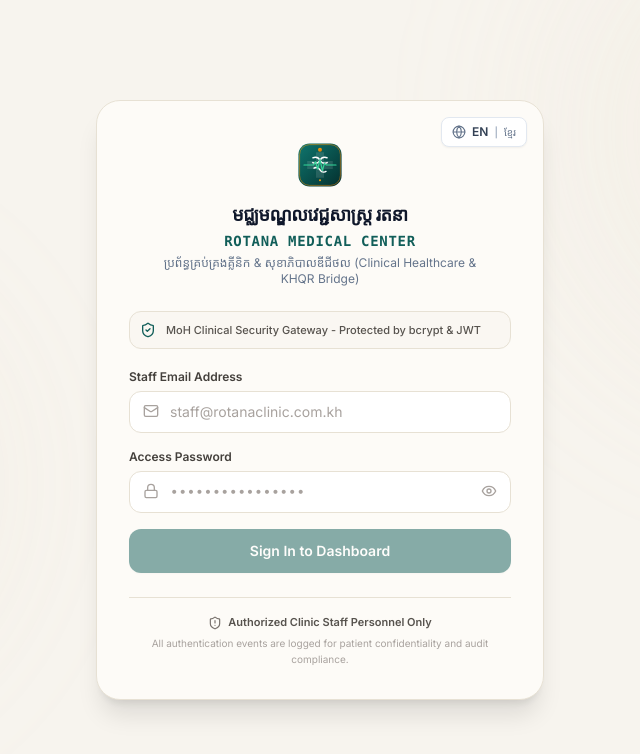
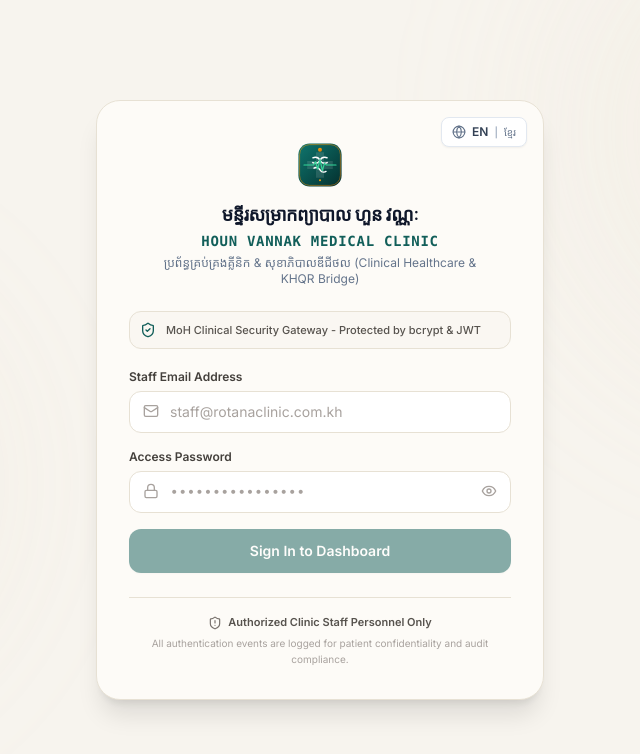
Before and after one commit to Rotananob/Clinic_systems, a Next.js app in the folder frontend/: page /login in a window 1280 px wide. Shown: the top 754 px of the page, without its empty margins (320-960 px from the left). Built offline with nearby package versions, Linux system fonts and the light colour scheme; a web font is replaced by a local one.

Commit message:
feat(branding): update official clinic branding to ពេទ្យ ហួន វណ្ណៈ (Houn Vannak Clinic)

```diff
--- a/frontend/src/app/certificates/page.tsx
+++ b/frontend/src/app/certificates/page.tsx
@@ -28,7 +28,7 @@
     age: '28',
     gender: 'Male (ប្រុស)',
     nationalId: '010293847',
-    doctorName: 'Dr. Heng Rotana (វេជ្ជ. ហេង រតនា)',
+    doctorName: 'Dr. Houn Vannak (វេជ្ជ. ហួន វណ្ណៈ)',
     doctorLicense: 'MOH-DOC-9842',
     diagnosis: 'Acute Upper Respiratory Tract Infection (J06.9) with Moderate Fever',
     daysOff: '3',
@@ -89,7 +89,7 @@
           <table style="border: none; margin: 0;">
             <tr style="border: none;">
               <td style="border: none; padding: 0;">
-                <div style="font-size: 14pt; font-weight: bold; color: #0f766e;">ROTANA MEDICAL CLINIC</div>
+                <div style="font-size: 14pt; font-weight: bold; color: #0f766e;">មន្ទីរសម្រាកព្យាបាល ហួន វណ្ណៈ (HOUN VANNAK CLINIC)</div>
                 <div style="font-size: 9pt; color: #64748b;">MOH License No: 1842/26 • Phnom Penh, Cambodia</div>
               </td>
               <td style="border: none; padding: 0; text-align: right; font-size: 9.5pt; color: #475569;">
--- a/frontend/src/app/layout.tsx
+++ b/frontend/src/app/layout.tsx
@@ -3,7 +3,7 @@
 import { AppShell } from '../components/layout/AppShell';
 
 export const metadata: Metadata = {
-  title: 'Rotana Clinic Management System',
+  title: 'ពេទ្យ ហួន វណ្ណៈ - ប្រព័ន្ធគ្រប់គ្រងគ្លីនិក (Houn Vannak Clinic)',
   description: 'Enterprise Clinic Management with Real-time KHQR Bridge and Local-First Offline Sync',
   manifest: '/manifest.json',
   icons: {
@@ -13,7 +13,7 @@
   appleWebApp: {
     capable: true,
     statusBarStyle: 'default',
-    title: 'Rotana Clinic',
+    title: 'ពេទ្យ ហួន វណ្ណៈ',
   },
 };
 
--- a/frontend/src/components/common/ClinicLogo.tsx
+++ b/frontend/src/components/common/ClinicLogo.tsx
@@ -144,10 +144,10 @@
         </div>
         <div className="text-left">
           <div className="text-[13px] font-bold text-slate-900 leading-tight tracking-wide font-sans">
-            មជ្ឈមណ្ឌលវេជ្ជសាស្ត្រ រតនា
+            មន្ទីរសម្រាកព្យាបាល ហួន វណ្ណៈ
           </div>
           <div className="text-xs font-bold text-slate-800 tracking-wider font-mono uppercase">
-            ROTANA MEDICAL CENTER & POLYCLINIC
+            HOUN VANNAK MEDICAL CLINIC & POLYCLINIC
           </div>
           <div className="text-[10px] text-slate-500 font-sans mt-0.5">
             Ministry of Health Reg. No: MOH-KHM-2026-9908 • 24/7 Outpatient & Emergency
@@ -165,10 +165,10 @@
         </div>
         <div className="min-w-0 flex-1">
           <div className="text-xs font-bold text-slate-900 truncate leading-tight">
-            មជ្ឈមណ្ឌល រតនា
+            ពេទ្យ ហួន វណ្ណៈ
           </div>
           <div className="text-[11px] font-bold text-teal-800 font-mono tracking-tight truncate">
-            ROTANA CLINIC
+            HOUN VANNAK CLINIC
           </div>
           <div className="text-[10px] text-slate-400 truncate">Smart Health & KHQR</div>
         </div>
@@ -183,10 +183,10 @@
           <EmblemSvg />
         </div>
         <div className="text-base sm:text-lg font-bold text-slate-900 tracking-tight">
-          មជ្ឈមណ្ឌលវេជ្ជសាស្ត្រ រតនា
+          មន្ទីរសម្រាកព្យាបាល ហួន វណ្ណៈ
         </div>
         <div className="text-xs sm:text-sm font-semibold text-teal-800 font-mono tracking-wider uppercase mt-0.5">
-          ROTANA MEDICAL CENTER
+          HOUN VANNAK MEDICAL CLINIC
         </div>
         {showSubtitle && (
           <p className="text-[11px] sm:text-xs text-slate-500 mt-1 max-w-xs">
@@ -206,14 +206,14 @@
       <div className="min-w-0">
         <div className="flex items-center gap-1.5">
           <span className="font-bold text-slate-900 leading-tight text-xs sm:text-sm tracking-tight truncate">
-            មជ្ឈមណ្ឌល រតនា
+            ពេទ្យ ហួន វណ្ណៈ
           </span>
           <span className="hidden lg:inline-block px-1.5 py-0.2 rounded bg-teal-50 border border-teal-200 text-[9px] font-mono font-bold text-teal-800 uppercase">
-            POLYCLINIC
+            CLINIC
           </span>
         </div>
         <div className="text-[10px] sm:text-[11px] text-slate-500 font-medium leading-tight hidden min-[400px]:block truncate max-w-[150px]">
-          Rotana Medical
+          Houn Vannak Medical
         </div>
       </div>
     </div>
--- a/frontend/src/lib/invoiceTemplate.ts
+++ b/frontend/src/lib/invoiceTemplate.ts
@@ -61,8 +61,8 @@
   showItemizedServices: true,
   showKhrEquivalent: true,
 
-  footerNoteEn: 'Thank you for choosing Rotana Clinic. Wish you a speedy recovery!',
-  footerNoteKh: 'សូមអរគុណចំពោះការជឿទុកចិត្ត! សូមជូនពរលោកអ្នកឆាប់ជាសះស្បើយ!',
+  footerNoteEn: 'Thank you for choosing Houn Vannak Clinic. Wish you a speedy recovery!',
+  footerNoteKh: 'សូមអរគុណចំពោះការជឿទុកចិត្តលើ ពេទ្យ ហួន វណ្ណៈ! សូមជូនពរលោកអ្នកឆាប់ជាសះស្បើយ!',
   showFooterSignatureLine: false,
   showKhqrOnReceipt: false,
   showAbaReference: true,
--- a/frontend/src/locales/en.ts
+++ b/frontend/src/locales/en.ts
@@ -56,7 +56,7 @@
   },
   auth: {
     portalTitle: 'Staff Portal Login',
-    portalSubtitle: 'Rotana Medical Center & Polyclinic',
+    portalSubtitle: 'Houn Vannak Medical Clinic & Polyclinic',
     emailLabel: 'Staff Email Address',
     passwordLabel: 'Access Password',
     signInBtn: 'Sign In to Dashboard',
@@ -160,7 +160,7 @@
     completed: 'Completed',
     callNext: 'Call Next Patient',
     recall: 'Recall Patient',
-    room1: 'Consultation Room 1 (Dr. Heng Rotana)',
+    room1: 'Consultation Room 1 (Dr. Houn Vannak)',
     room2: 'Consultation Room 2 (Dr. Sok Chantha)',
     triageRoom: 'Triage & Vital Signs Desk',
     pharmacyDesk: 'Pharmacy Dispensing Counter',
@@ -228,7 +228,7 @@
     paidAmount: 'Paid Amount',
     settledVia: 'Payment Method',
     transactionId: 'Bank Reference / Tran ID',
-    thankYou: 'Thank you for trusting Rotana Medical Center. Wishing you a speedy recovery!',
+    thankYou: 'Thank you for trusting Houn Vannak Medical Clinic. Wishing you a speedy recovery!',
   },
   certificates: {
     title: 'Medical Certificate & Sick Leave',
@@ -319,7 +319,7 @@
     bradycardia: 'Bradycardia (Low Pulse)',
   },
   pwa: {
-    installPrompt: 'Install Rotana Clinic App on your device for quick access and offline records',
+    installPrompt: 'Install Houn Vannak Clinic App on your device for quick access and offline records',
     installBtn: 'Install App',
     offlineBanner: 'Offline Mode: Changes will be saved locally and synchronized automatically when network returns.',
     onlineSyncBanner: 'Network Restored: Synchronizing queued records with clinic server...',
--- a/frontend/src/locales/km.ts
+++ b/frontend/src/locales/km.ts
@@ -56,7 +56,7 @@
   },
   auth: {
     portalTitle: 'ចូលប្រព័ន្ធបុគ្គលិកគ្លីនិក',
-    portalSubtitle: 'មជ្ឈមណ្ឌលវេជ្ជសាស្ត្រ រតនា',
+    portalSubtitle: 'មន្ទីរសម្រាកព្យាបាល ហួន វណ្ណៈ',
     emailLabel: 'អាសយដ្ឋានអ៊ីមែលបុគ្គលិក',
     passwordLabel: 'ពាក្យសម្ងាត់ចូលប្រព័ន្ធ',
     signInBtn: 'ចូលទៅកាន់ផ្ទាំងគ្រប់គ្រង',
@@ -160,7 +160,7 @@
     completed: 'បានរួចរាល់',
     callNext: 'ហៅអ្នកជំងឺបន្ទាប់',
     recall: 'ហៅម្ដងទៀត',
-    room1: 'បន្ទប់ពិគ្រោះ ១ (វេជ្ជ. ហេង រតនា)',
+    room1: 'បន្ទប់ពិគ្រោះ ១ (វេជ្ជ. ហួន វណ្ណៈ)',
     room2: 'បន្ទប់ពិគ្រោះ ២ (វេជ្ជ. សុខ ចាន់ថា)',
     triageRoom: 'កន្លែងវាស់កម្ដៅ & សម្ពាធឈាម',
     pharmacyDesk: 'បញ្ជរចែកថ្នាំឱសថស្ថាន',
@@ -228,7 +228,7 @@
     paidAmount: 'ទឹកប្រាក់បានបង់',
     settledVia: 'វិធីសាស្ត្រទូទាត់',
     transactionId: 'លេខយោងធនាគារ (Tran ID)',
-    thankYou: 'សូមអរគុណដែលបានជឿទុកចិត្តលើមជ្ឈមណ្ឌលវេជ្ជសាស្ត្រ រតនា! សូមជូនពរឆាប់ជាសះស្បើយ!',
+    thankYou: 'សូមអរគុណដែលបានជឿទុកចិត្តលើមន្ទីរសម្រាកព្យាបាល ហួន វណ្ណៈ! សូមជូនពរឆាប់ជាសះស្បើយ!',
   },
   certificates: {
     title: 'លិខិតបញ្ជាក់សុខភាព & ឈប់សម្រាកព្យាបាល',
@@ -319,7 +319,7 @@
     bradycardia: 'ចង្វាក់បេះដូងដើរយឺត (Bradycardia)',
   },
   pwa: {
-    installPrompt: 'ដំឡើងកម្មវិធី Rotana Clinic លើឧបករណ៍របស់អ្នក ដើម្បីប្រើប្រាស់បានលឿន និងពេលគ្មានអ៊ីនធឺណិត',
+    installPrompt: 'ដំឡើងកម្មវិធី ពេទ្យ ហួន វណ្ណៈ លើឧបករណ៍របស់អ្នក ដើម្បីប្រើប្រាស់បានលឿន និងពេលគ្មានអ៊ីនធឺណិត',
     installBtn: 'ដំឡើងកម្មវិធី (Install)',
     offlineBanner: 'របៀបគ្មានអ៊ីនធឺណិត: ទិន្នន័យត្រូវបានរក្សាទុកលើឧបករណ៍ និងធ្វើសមកាលកម្មស្វ័យប្រវត្តិនៅពេលមានអ៊ីនធឺណិតឡើងវិញ។',
     onlineSyncBanner: 'មានអ៊ីនធឺណិតឡើងវិញ: កំពុងធ្វើសមកាលកម្មទិន្នន័យជាមួយ Server គ្លីនិក...',
```
Also changed, not shown: 1 other file (tests, documents, lock files or other folders).
